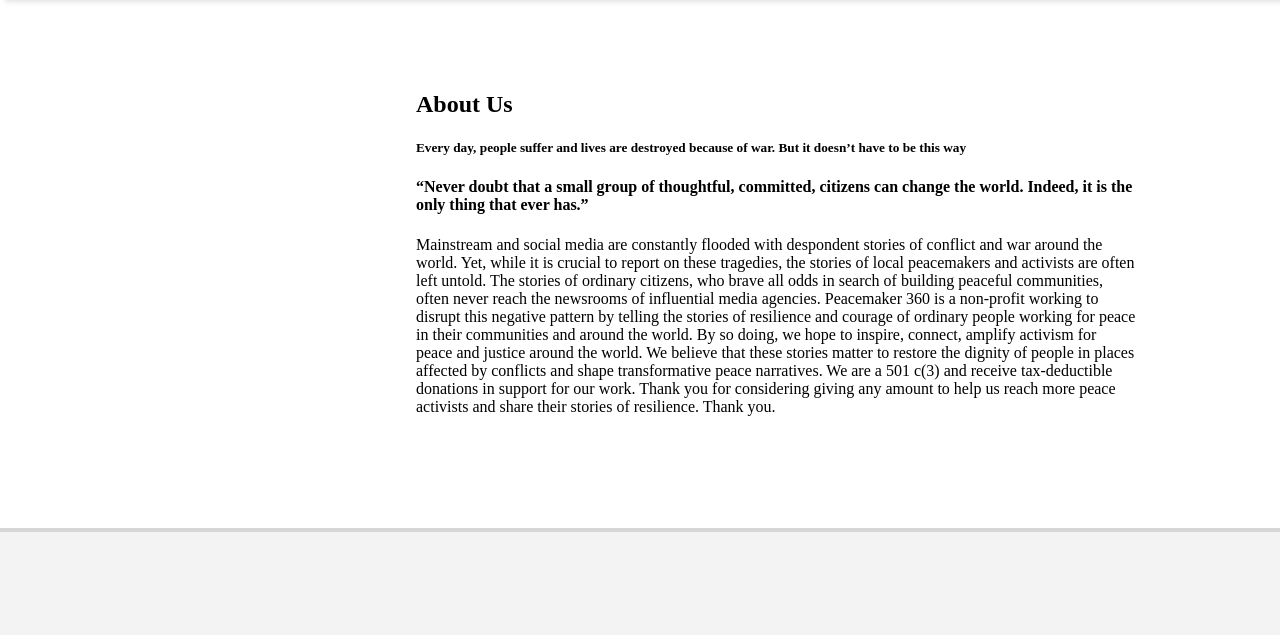
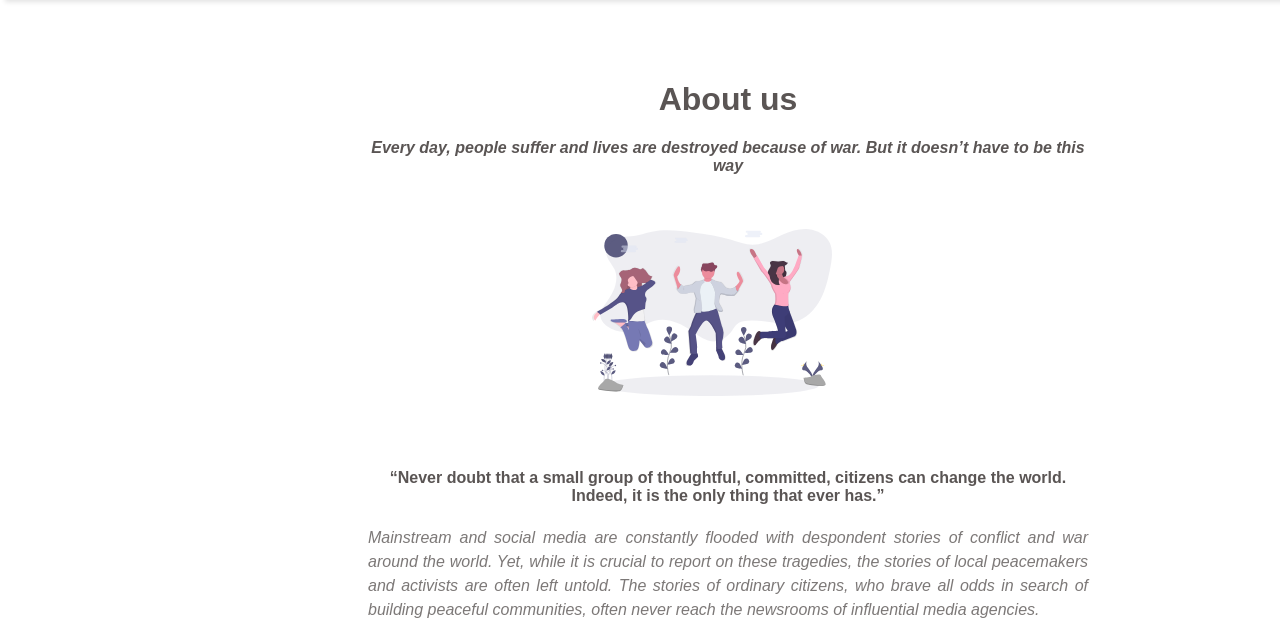
Before and after one commit to Jaman-dedy/peace360_mockups, a plain HTML site: page about.html in a window 1280 px wide. Shown: the part 137-772 px from the top of the page. Drawn offline with nearby package versions, Linux system fonts and the light colour scheme.

Commit message:
about page

```diff
--- a/about.html
+++ b/about.html
@@ -36,32 +36,42 @@
     <main class="main">
         <div class="about-us">
             <div class="about-title">
-                <h2>About Us</h2>
-                <h5>Every day, people suffer and lives are destroyed because of war. But it doesn’t have to be this way
-                </h5>
+                <h1>About us</h1>
+                <h4>Every day, people suffer and lives are destroyed because of war. But it doesn’t have to be this way
+                </h4>
+            </div>
+            <div class="celebrate">
+                <img src="./assets/img/svg/undraw_celebration_0jvk (1).svg" alt="">
             </div>
             <div class="welcome-word">
                 <h4>“Never doubt that a small group of thoughtful, committed, citizens can change the world. Indeed, it
                     is
                     the only thing that ever has.”</h4>
-                <span>Mainstream and social media are constantly flooded with despondent stories of conflict and war
+                <span>
+                    <p>Mainstream and social media are constantly flooded with despondent stories of conflict and war
                         around
-                    the world. Yet, while it is crucial to report on these tragedies, the stories of local peacemakers
+                        the world. Yet, while it is crucial to report on these tragedies, the stories of local
+                        peacemakers
                         and
-                    activists are often left untold. The stories of ordinary citizens, who brave all odds in search of
+                        activists are often left untold. The stories of ordinary citizens, who brave all odds in search
+                        of
                         building peaceful communities, often never reach the newsrooms of influential media agencies.
+                    </p>
 
-                    Peacemaker 360 is a non-profit working to disrupt this negative pattern by telling the stories of
+                    <p>Peacemaker 360 is a non-profit working to disrupt this negative pattern by telling the stories of
                         resilience and courage of ordinary people working for peace in their communities and around the
                         world.
-                    By so doing, we hope to inspire, connect, amplify activism for peace and justice around the world.
+                        By so doing, we hope to inspire, connect, amplify activism for peace and justice around the
+                        world.</p>
 
-                    We believe that these stories matter to restore the dignity of people in places affected by
+                    <p>We believe that these stories matter to restore the dignity of people in places affected by
                         conflicts
-                    and shape transformative peace narratives. We are a 501 c(3) and receive tax-deductible donations in
+                        and shape transformative peace narratives. We are a 501 c(3) and receive tax-deductible
+                        donations in
                         support for our work. Thank you for considering giving any amount to help us reach more peace
                         activists
-                    and share their stories of resilience. Thank you.</span>
+                        and share their stories of resilience. Thank you.</p>
+                </span>
             </div>
         </div>
 
--- a/assets/css/style.css
+++ b/assets/css/style.css
@@ -600,8 +600,37 @@
   padding-bottom: 1.5rem;
   border-bottom: #5a555425 1px solid;
 }
-.about-us{
- padding-top: 10rem;
- width: 45rem;
- padding-left: 15rem;
+.about-us {
+  padding-top: 10rem;
+  width: 45rem;
+  padding-left: 12rem;
+  font-family: sans-serif;
+  color: #5a5554;
 }
+.about-title {
+  text-align: center;
+}
+.about-title h1 {
+  font-size: 2rem;
+}
+.about-title h4 {
+  font-style: italic;
+}
+.celebrate {
+  width: 15rem;
+  padding-left: 14rem;
+  padding-top: 2rem;
+  padding-bottom: 3rem;
+}
+.celebrate img {
+  width: 100%;
+}
+.welcome-word h4 {
+  text-align: center;
+}
+.welcome-word span {
+  font-style: italic;
+  text-align: justify;
+  line-height: 1.5;
+  color: #5a5554cb;
+}
```
Also changed, not shown: assets/img/svg/undraw_celebration_0jvk (1).svg (added). Lines whose indentation alone changed are shown as unchanged.
